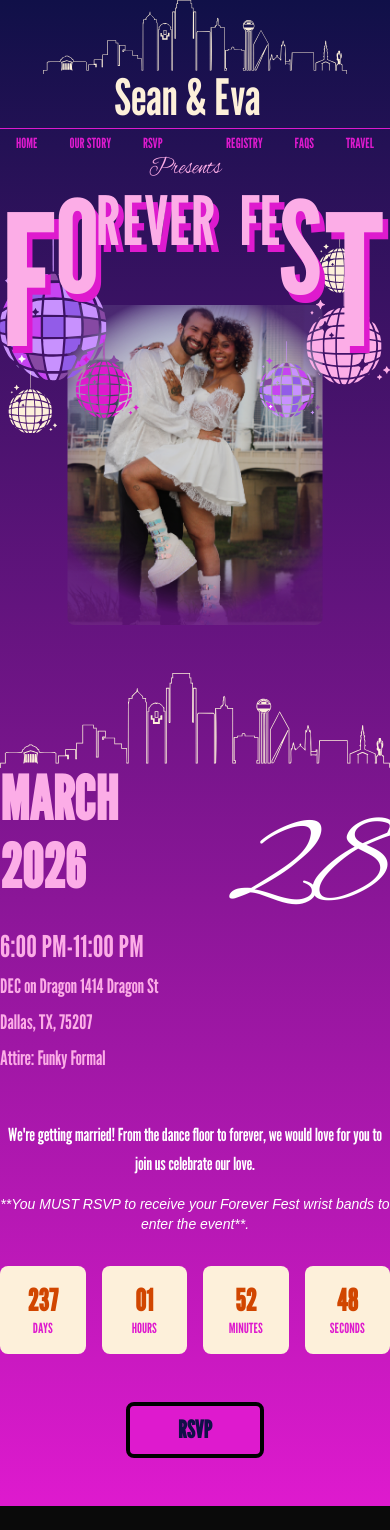
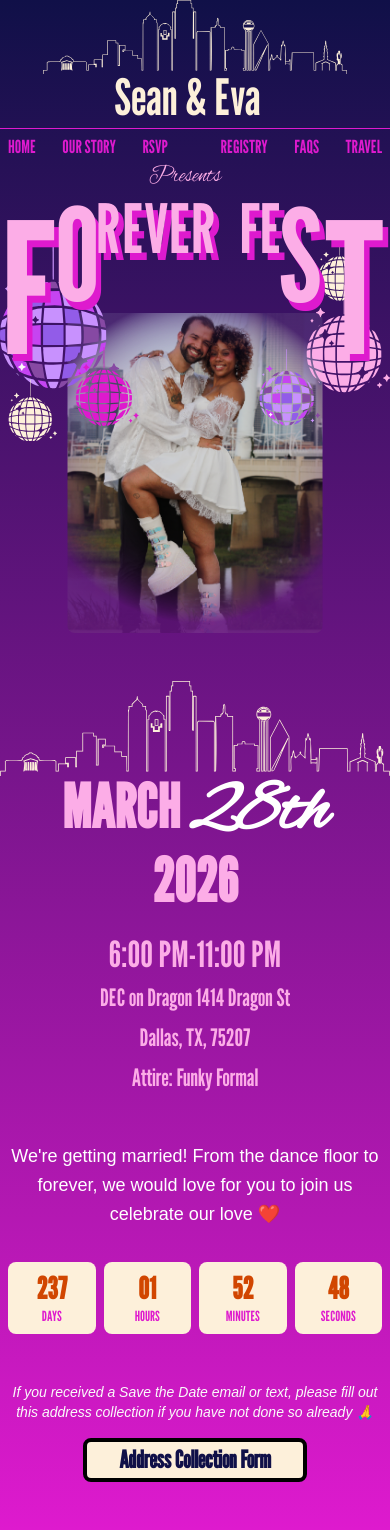
Before and after one commit to seanblonien/forever-fest-2026, a Next.js app: page / in a window 390 px wide. Before the commit the page ends 1506 px from the top, so only its background shows below. Built offline with nearby package versions, Linux system fonts and the light colour scheme.

Commit message:
fix: Mobile responsiveness homepage

```diff
--- a/components/home/CountdownTimer.tsx
+++ b/components/home/CountdownTimer.tsx
@@ -11,7 +11,7 @@ type TimeLeft = {
 
 function CountdownBox({value, label}: {value: number; label: string}) {
   return (
-    <div className="rounded-lg p-4 bg-papaya-whip">
+    <div className="rounded-lg p-2 md:p-4 bg-papaya-whip">
       <div className="text-3xl md:text-4xl font-black text-syracuse-orange">
         {value.toString().padStart(2, '0')}
       </div>
@@ -59,8 +59,8 @@ export function CountdownTimer() {
   }, []);
 
   return (
-    <div className="mb-12">
-      <div className="grid grid-cols-4 gap-4 max-w-2xl mx-auto">
+    <div className="mb-12 px-2">
+      <div className="grid grid-cols-4 gap-2 md:gap-4 max-w-2xl mx-auto">
         <CountdownBox value={timeLeft.days} label="DAYS" />
         <CountdownBox value={timeLeft.hours} label="HOURS" />
         <CountdownBox value={timeLeft.minutes} label="MINUTES" />
--- a/components/home/Description.tsx
+++ b/components/home/Description.tsx
@@ -1,12 +1,9 @@
 export function Description() {
   return (
-    <div className="text-white text-lg md:text-xl mb-8 max-w-[400px] mx-auto leading-relaxed">
+    <div className="text-white text-lg md:text-xl mb-8 max-w-[400px] mx-auto leading-relaxed font-arial">
       <p className="mb-4">
         We're getting married! From the dance floor to forever, we would love for you to join us
-        celebrate our love.
-      </p>
-      <p className="text-sm md:text-base italic font-arial">
-        **You MUST RSVP to receive your Forever Fest wrist bands to enter the event**.
+        celebrate our love ❤️
       </p>
     </div>
   );
--- a/components/home/EventDetails.tsx
+++ b/components/home/EventDetails.tsx
@@ -1,32 +1,47 @@
 export function EventDetails() {
+  // Shared event details component
+  const EventInfo = () => (
+    <div className="flex flex-col space-y-2 text-lavender-pink text-center md:text-left">
+      <div className="text-4xl">6:00 PM-11:00 PM</div>
+      <div className="text-2xl">DEC on Dragon 1414 Dragon St</div>
+      <div className="text-2xl">Dallas, TX, 75207</div>
+      <div className="text-2xl">Attire: Funky Formal</div>
+    </div>
+  );
+
   return (
-    <div className="flex flex-col md:flex-row max-w-[600px] mx-auto mb-12 text-white md:items-stretch">
-      {/* Left Column - Date */}
-      <div className="flex-1 text-left relative">
-        {/* Absolutely positioned "28" in Alex Brush font - right aligned */}
-        <div className="absolute top-[40px] right-0 text-9xl font-alex-brush text-white z-10">
-          28
+    <div className="flex flex-col md:flex-row max-w-[600px] mx-auto px-4 mb-12 text-white items-center md:items-stretch">
+      {/* Date Section - responsive layout */}
+      <div className="flex-1 text-center md:text-left md:relative mb-6 md:mb-0">
+        {/* Mobile: Single line date */}
+        <div className="md:hidden text-6xl font-black text-lavender-pink">
+          MARCH
+          {' '}
+          <span className="font-alex-brush text-7xl text-white">28th</span>
+          {' '}
+          2026
         </div>
 
-        <div className="text-6xl md:text-8xl font-black mb-2 text-lavender-pink">
-          MARCH
-        </div>
-        <div className="text-6xl md:text-8xl font-black text-lavender-pink">
-          2026
+        {/* Desktop: Stacked date with absolute positioned "28" */}
+        <div className="hidden md:block">
+          <div className="absolute top-[40px] -right-10 text-9xl font-alex-brush text-white z-10">
+            28th
+          </div>
+          <div className="text-8xl font-black mb-2 text-lavender-pink">
+            MARCH
+          </div>
+          <div className="text-8xl font-black text-lavender-pink">
+            2026
+          </div>
         </div>
       </div>
 
-      {/* Vertical separator line */}
+      {/* Vertical separator line - desktop only */}
       <div className="hidden md:block w-px bg-lavender-pink mx-8"></div>
 
-      {/* Right Column - Event Details */}
-      <div className="flex-1 flex flex-col justify-center text-left space-y-2 text-lavender-pink mt-8 md:mt-0">
-        <div className="text-3xl md:text-4xl">6:00 PM-11:00 PM</div>
-        <div className="text-xl md:text-2xl">DEC on Dragon 1414 Dragon St</div>
-        <div className="text-xl md:text-2xl">Dallas, TX, 75207</div>
-        <div className="text-xl md:text-2xl">
-          Attire: Funky Formal
-        </div>
+      {/* Event Details Section */}
+      <div className="flex-1 flex flex-col justify-center">
+        <EventInfo />
       </div>
     </div>
   );
--- a/components/home/Navigation.tsx
+++ b/components/home/Navigation.tsx
@@ -19,7 +19,7 @@ export function Navigation({className = ''}: StyleProps) {
         <div className="border-t border-[#DE1ACE] pb-1"></div>
 
         {/* Navigation links */}
-        <div className="flex justify-between text-[#DE1ACE] text-sm md:text-base px-4">
+        <div className="flex justify-between text-[#DE1ACE] text-lg px-2 md:px-4">
           {navItems.map((item) => item
             ? (
                 <Link
--- a/components/home/RSVPButton.tsx
+++ b/components/home/RSVPButton.tsx
@@ -1,25 +1,21 @@
 import {Button} from '@/components/ui/button';
 
-type RSVPButtonProps = {
-  text?: string;
-  onClick?: () => void;
-  className?: string;
-};
+export function RSVPButton() {
+  return (
+    <div className="pb-12">
 
-export function RSVPButton({
-  text = 'RSVP',
-  onClick,
-  className = '',
-}: RSVPButtonProps) {
-  return (
-    <div className={`pb-12 ${className}`}>
-      <Button
-        size="lg"
-        onClick={onClick}
-        className="text-2xl md:text-3xl font-black px-12 py-6 rounded-lg border-4 border-black bg-steel-pink text-penn-blue hover:scale-105 transition-transform"
-      >
-        {text}
-      </Button>
+      <p className="text-sm md:text-base italic font-arial  max-w-[600px] mx-auto">
+        If you received a Save the Date email or text, please fill out this address collection if you have not done so already 🙏
+      </p>
+
+      <a href="https://form.jotform.com/251896494421062" target="_blank" rel="noopener noreferrer">
+        <Button
+          size="lg"
+          className="text-2xl md:text-3xl font-black mt-4 y-6 rounded-lg border-4 border-black bg-papaya-whip text-penn-blue hover:scale-105 transition-transform"
+        >
+          Address Collection Form
+        </Button>
+      </a>
     </div>
   );
 }
```
